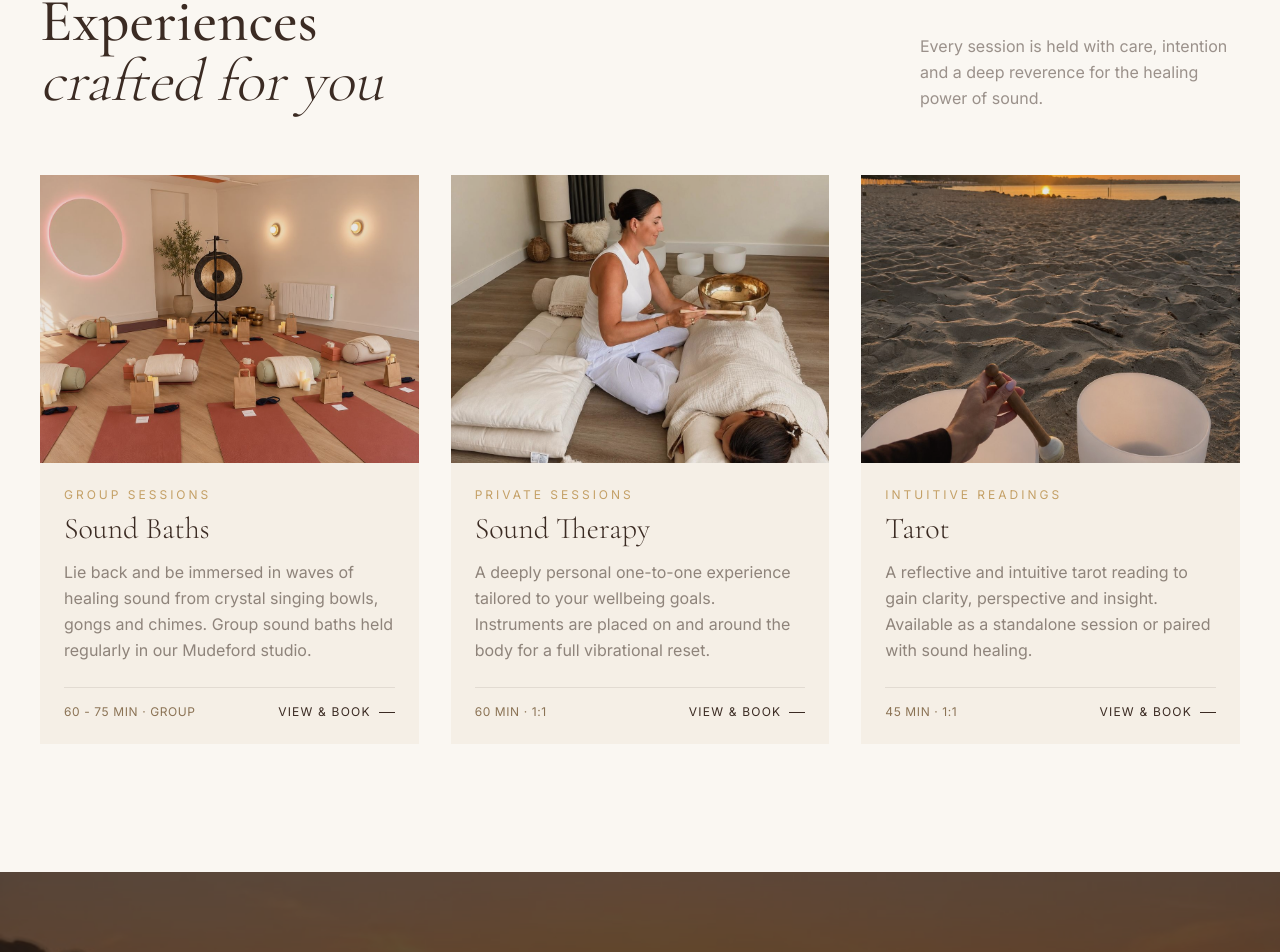
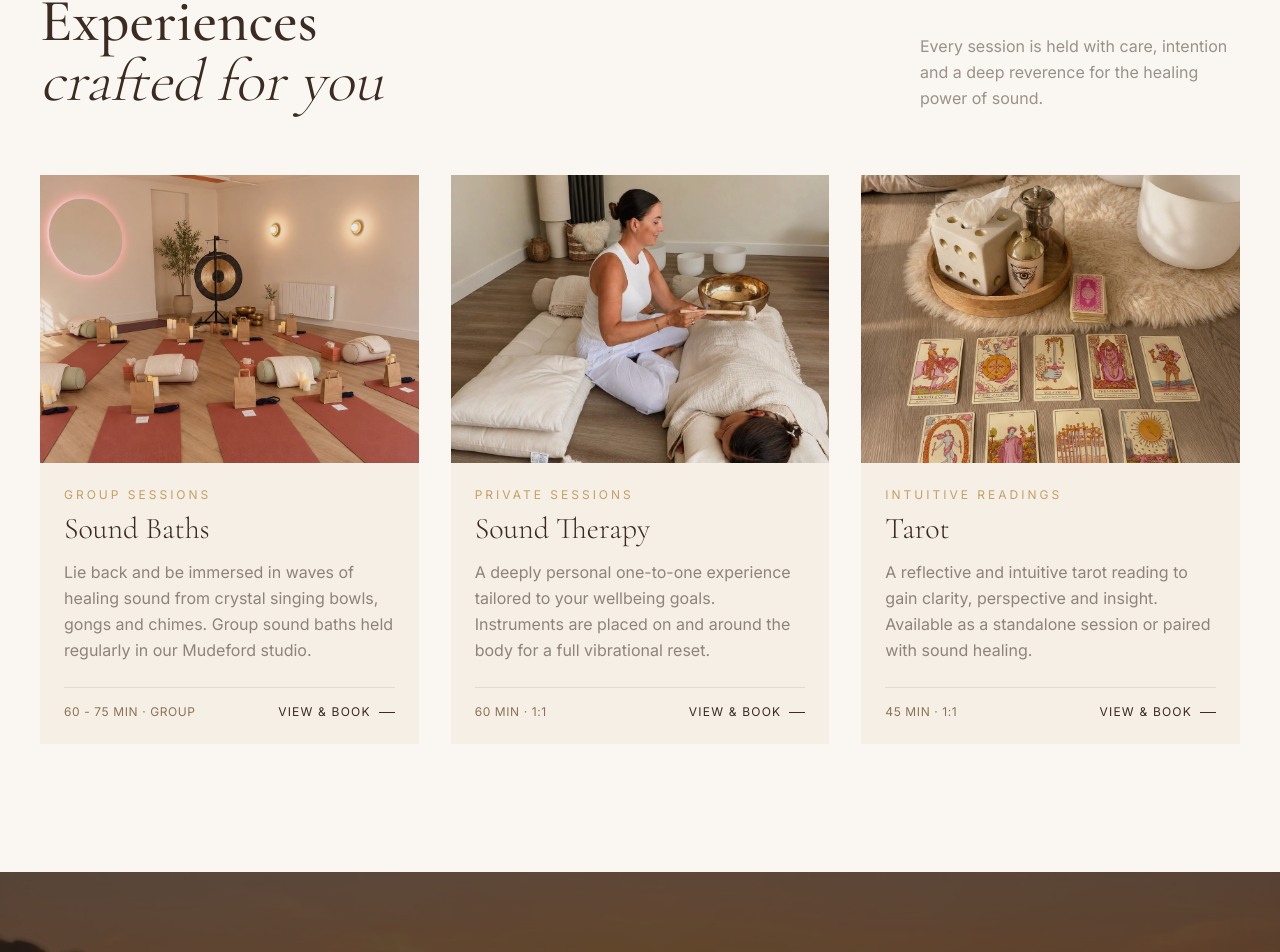
Before and after one commit to SteadyLabsPro/sound-studio, a Next.js app: page / in a window 1280 px wide. Shown: the part 873-1825 px from the top of the page. Built offline with nearby package versions, Linux system fonts and the light colour scheme.

Commit message:
Home: swap Tarot card image to tarot-reading-christchurch-uk.jpeg
Co-Authored-By: Claude Sonnet 4.6 <noreply@anthropic.com>

```diff
--- a/app/components/Services.tsx
+++ b/app/components/Services.tsx
@@ -34,9 +34,9 @@ const services = [
     description:
       "A reflective and intuitive tarot reading to gain clarity, perspective and insight. Available as a standalone session or paired with sound healing.",
     detail: "45 min · 1:1",
-    image: "/images/sound-studio-mudeford-beach.jpeg",
-    imageAlt: "Crystal singing bowl at sunset on Mudeford beach, Christchurch, Dorset — Sound Studio tarot and sound healing",
-    objectPosition: "center 60%",
+    image: "/images/tarot-reading-christchurch-uk.jpeg",
+    imageAlt: "Tarot cards laid out during an intuitive reading session at Sound Studio, Christchurch, Dorset",
+    objectPosition: "center 65%",
   },
 ];
 
```
Also changed, not shown: public/images/tarot-reading-christchurch-uk.jpeg (added).
